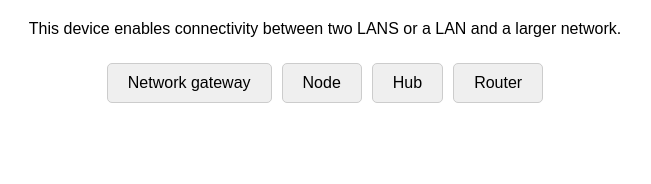
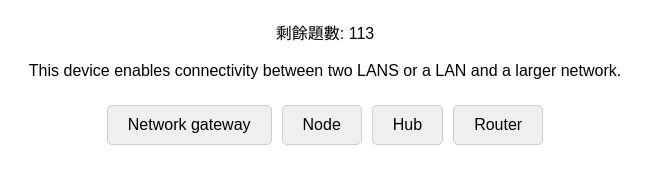
Before and after one commit to dyliu0306/exam1, a plain HTML site: page index.html in a window 1280 px wide. Shown: the whole page, without its empty margins (315-966 px from the left). Drawn offline with Linux system fonts and the light colour scheme.

Commit message:
Update index.html

```diff
--- a/index.html
+++ b/index.html
@@ -68,7 +68,7 @@
     <div id="options-container"></div>
     <div id="result-message"></div>
     <center><button id="next-button" onclick="nextQuestion()">下一題</button></center>
-    <button id="restart-button" onclick="restartQuiz()">重來一次</button>
+    <center><button id="restart-button" onclick="restartQuiz()">重來一次</button></center>
 
 
     <script>
@@ -84,29 +84,6 @@
         function getRandomQuestionIndex() {
             return Math.floor(Math.random() * questions.length);
         }
-        function displayQuestion() {
-            var questionContainer = document.getElementById('question-container');
-            var optionsContainer = document.getElementById('options-container');
-            var resultMessage = document.getElementById('result-message');
-
-            questionContainer.innerHTML = questions[currentQuestionIndex][0];
-
-            // 打亂選項順序
-            var shuffledOptions = shuffleArray(questions[currentQuestionIndex][1]);
-
-            optionsContainer.innerHTML = '';
-            shuffledOptions.forEach(function (option, index) {
-                var optionButton = document.createElement('button');
-                optionButton.className = 'option-button';
-                optionButton.innerText = option;
-                optionButton.onclick = function () { checkAnswer(index); };
-                optionsContainer.appendChild(optionButton);
-            });
-
-            resultMessage.innerText = '';
-            document.getElementById('next-button').style.display = 'none';
-            document.getElementById('restart-button').style.display = 'none';
-        }
 
         // 打亂陣列順序的函數
         function shuffleArray(array) {
@@ -120,14 +97,53 @@
             }
             return shuffledArray;
         }
-        function checkAnswer(selectedIndex) {
+        function displayQuestion() {
+            var questionContainer = document.getElementById('question-container');
+            var optionsContainer = document.getElementById('options-container');
+            var resultMessage = document.getElementById('result-message');
+
+            questionContainer.innerHTML = "剩餘題數: " + questions.length + "<br><br>" + questions[currentQuestionIndex][0];
+
+            // 創建按鈕時將原始順序的索引添加到按鈕上
+            var originalOptions = questions[currentQuestionIndex][1];
+            var buttons = [];
+            for (var i = 0; i < originalOptions.length; i++) {
+                buttons[i] = document.createElement('button');
+                buttons[i].className = 'option-button';
+                buttons[i].innerText = originalOptions[i];
+                buttons[i].setAttribute('data-index', i);
+                buttons[i].onclick = function () { checkAnswer(this); }; // 使用 this 代表當前按鈕元素
+                optionsContainer.appendChild(buttons[i]);
+            }
+
+            // 打亂按鈕順序
+            var shuffledOptions = shuffleArray(buttons);
+            optionsContainer.innerHTML = '';
+            shuffledOptions.forEach(function (button) {
+                optionsContainer.appendChild(button);
+            });
+
+            // 打印正確答案到 console
+            console.log("Correct Answer:", questions[currentQuestionIndex][2]);
+
+            resultMessage.innerText = '';
+            document.getElementById('next-button').style.display = 'none';
+            document.getElementById('restart-button').style.display = 'none';
+        }
+
+
+        // 修改 checkAnswer 函數接受按鈕元素作為參數
+        function checkAnswer(selectedButton) {
             var resultMessage = document.getElementById('result-message');
             var nextButton = document.getElementById('next-button');
+
+            var selectedIndex = parseInt(selectedButton.getAttribute('data-index'), 10);
 
             if (questions[currentQuestionIndex][1][selectedIndex] === questions[currentQuestionIndex][2]) {
                 correctAnswers++;
                 resultMessage.innerText = '答對了!';
                 nextButton.style.backgroundColor = "#27FF27";
+                questions.splice(currentQuestionIndex, 1);
             } else {
                 resultMessage.innerHTML = '<font color="#FF0000">答錯了</font>，正確答案是 ' + questions[currentQuestionIndex][2];
                 nextButton.style.backgroundColor = "#FF0000";
@@ -142,7 +158,6 @@
         }
 
         function nextQuestion() {
-            questions.splice(currentQuestionIndex, 1);
             if (questions.length > 0) {
                 currentQuestionIndex = getRandomQuestionIndex();
                 displayQuestion();
```
